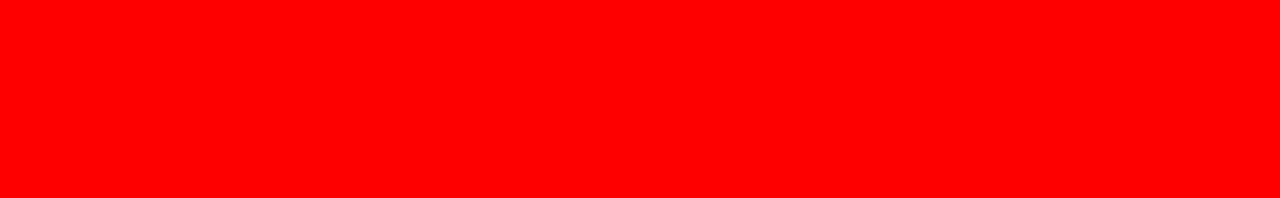
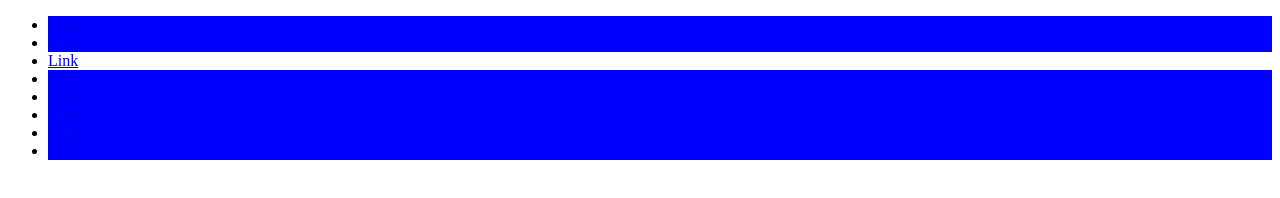
Before and after one commit to Kang-Yuchan/postCSS, a website: page index.html in a window 1280 px wide. Drawn offline with Linux system fonts and the light colour scheme.

Commit message:
Functional pseudo-classes selector

```diff
--- a/index.html
+++ b/index.html
@@ -8,6 +8,17 @@
     <title>Advanced CSS</title>
 </head>
 <body>
-
+    <nav>
+        <ul>
+            <li><a href="#" target="_blank">Link</a></li>
+            <li><a href="#" target="_blank">Link</a></li>
+            <li class="target"><a href="#" target="_blank">Link</a></li>
+            <li><a href="#" target="_blank">Link</a></li>
+            <li><a href="#" target="_blank">Link</a></li>
+            <li><a href="#" target="_blank">Link</a></li>
+            <li><a href="#" target="_blank">Link</a></li>
+            <li><a href="#" target="_blank">Link</a></li>
+        </ul>
+    </nav>
 </body>
 </html>
--- a/styles.css
+++ b/styles.css
@@ -1,3 +1,3 @@
-body {
-	background-color: red;
+li:not(.target) {
+	background-color: blue;
 }
```
Also changed, not shown: package.json (+11 -1 lines), 2 other files.
